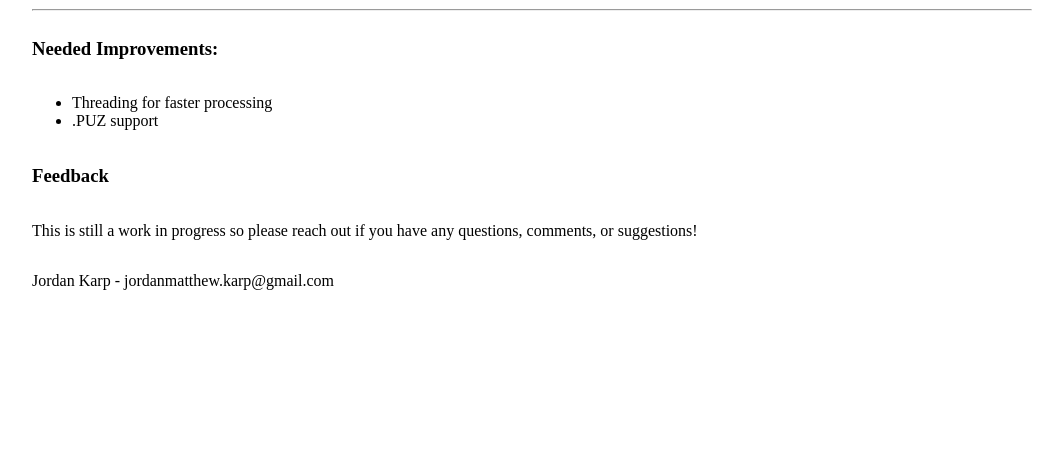
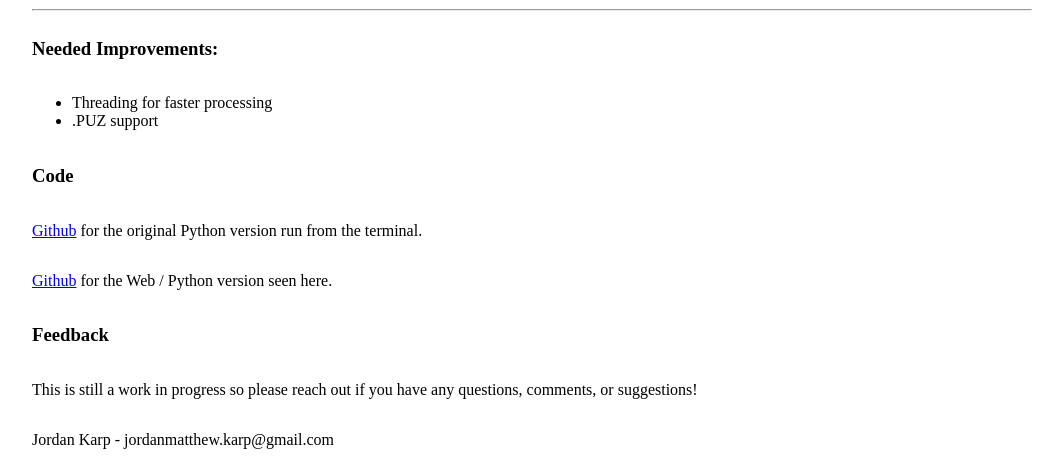
Before and after one commit to JordanKarp/diagramless-solver-web-app, a Flask app: page /info in a window 1280 px wide; the page is wider, and only the part inside the window is pictured. Shown: the part 3488-3961 px from the top of that part, without its empty margins (108-1171 px from the left). Before the commit the page ends 3778 px from the top of that part, so only its background shows below. Run offline with Flask 3, Linux system fonts and the light colour scheme; some libraries are stand-ins or nearby versions.

Commit message:
Update info.html

```diff
--- a/templates/info.html
+++ b/templates/info.html
@@ -137,6 +137,10 @@
         <li>Threading for faster processing</li>
         <li>.PUZ support</li>
     </ul>
+    <h3>Code</h3>
+    <p><a href="https://github.com/JordanKarp/diagramless-solver-web-app">Github</a> for the original Python version run from the terminal.</p>
+    <p><a href="https://github.com/JordanKarp/diagramless-solver-web-app">Github</a> for the Web / Python version seen here.</p>
+
     <h3>Feedback</h3>
     <p>This is still a work in progress so please reach out if you have any questions, comments, or suggestions!</p>
     <p>Jordan Karp - jordanmatthew.karp@gmail.com</p>
```
